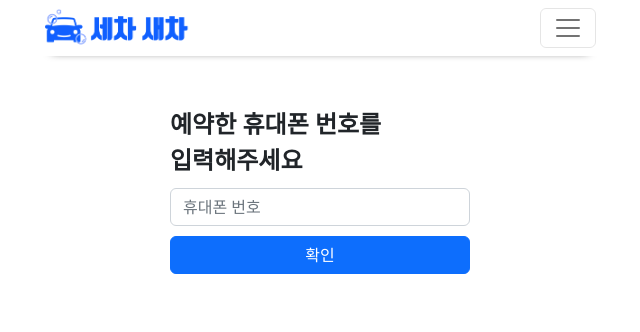
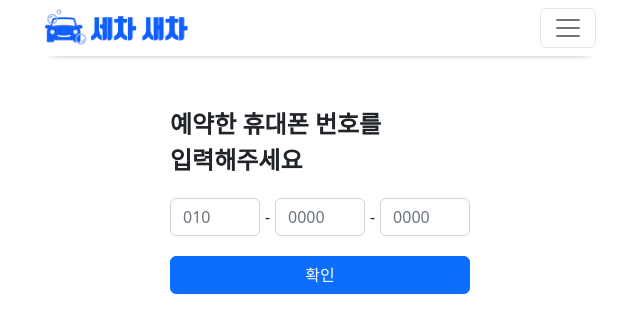
Before and after one commit to washcarnewcar/WashcarNewcar-Front, a Next.js app: page /find in a window 1280 px wide. Shown: the top 332 px of the page, without its empty margins (320-960 px from the left). Built offline with nearby package versions, Linux system fonts and the light colour scheme; no server answers.

Commit message:
1126 - 예약 찾기 페이지의 휴대폰 번호 입력 폼 수정

```diff
--- a/pages/find/index.tsx
+++ b/pages/find/index.tsx
@@ -1,42 +1,98 @@
+import { FormikHelpers, useFormik } from 'formik';
 import { useRouter } from 'next/router';
 import React, { useState } from 'react';
 import { Button, Form } from 'react-bootstrap';
+import { number, object } from 'yup';
 import Header from '../../src/components/Header';
+import { authClient } from '../../src/function/request';
 import styles from '../../styles/Find.module.scss';
 
-function Find() {
+interface Values {
+  tel1: string;
+  tel2: string;
+  tel3: string;
+}
+
+const initialValues: Values = {
+  tel1: '',
+  tel2: '',
+  tel3: '',
+};
+
+const schema = object().shape({
+  tel1: number().required(),
+  tel2: number().required(),
+  tel3: number().required(),
+});
+
+export default function Find() {
   const router = useRouter();
-  const [phone, setPhone] = useState('');
 
-  function onPhoneChange(e: React.ChangeEvent<HTMLInputElement>) {
-    setPhone(e.target.value);
-  }
+  const handleSubmit = async (
+    values: Values,
+    { setSubmitting }: FormikHelpers<Values>
+  ) => {
+    setSubmitting(true);
+    router.push(`/find/${values.tel1}-${values.tel2}-${values.tel3}`);
+    setSubmitting(false);
+  };
 
-  function onSubmit(e: React.SyntheticEvent<HTMLFormElement>) {
-    e.preventDefault();
-    router.push(`/find/${phone}`);
-  }
+  const formik = useFormik({
+    initialValues: initialValues,
+    onSubmit: handleSubmit,
+    validationSchema: schema,
+  });
 
   return (
     <>
       <Header type={1} />
       <div className={styles.body}>
-        <form className={styles.form} onSubmit={onSubmit}>
+        <Form className={styles.form} onSubmit={formik.handleSubmit}>
           <div className={styles.title}>예약한 휴대폰 번호를 입력해주세요</div>
-          <Form.Control
-            className={styles.phone}
-            type="tel"
-            placeholder="휴대폰 번호"
-            as="input"
-            onChange={onPhoneChange}
-          ></Form.Control>
-          <Button variant="primary" className={styles.submit} type="submit">
+          {/* 매장 전화번호 */}
+          <Form.Group className={styles.form_group}>
+            <div className={styles.tel_wrapper}>
+              <Form.Control
+                type="tel"
+                name="tel1"
+                placeholder="010"
+                maxLength={3}
+                value={formik.values.tel1}
+                onChange={formik.handleChange}
+                isInvalid={!!formik.errors.tel1 && formik.touched.tel1}
+              />
+              -
+              <Form.Control
+                type="tel"
+                name="tel2"
+                placeholder="0000"
+                maxLength={4}
+                value={formik.values.tel2}
+                onChange={formik.handleChange}
+                isInvalid={!!formik.errors.tel2 && formik.touched.tel2}
+              />
+              -
+              <Form.Control
+                type="tel"
+                name="tel3"
+                placeholder="0000"
+                maxLength={4}
+                value={formik.values.tel3}
+                onChange={formik.handleChange}
+                isInvalid={!!formik.errors.tel3 && formik.touched.tel3}
+              />
+            </div>
+          </Form.Group>
+          <Button
+            variant="primary"
+            className={styles.submit}
+            type="submit"
+            disabled={formik.isSubmitting}
+          >
             확인
           </Button>
-        </form>
+        </Form>
       </div>
     </>
   );
 }
-
-export default Find;
--- a/src/components/StoreForm.tsx
+++ b/src/components/StoreForm.tsx
@@ -10,7 +10,7 @@ import { BeatLoader } from 'react-spinners';
 import styles from '../../styles/StoreForm.module.scss';
 import { StoreDto } from '../dto';
 import { compressImage } from '../function/processingImage';
-import { authClient, client } from '../function/request';
+import { authClient } from '../function/request';
 import { Images, uploadImage, uploadImages } from '../function/S3Utils';
 import Loading from './Loading';
 
--- a/styles/Find.module.scss
+++ b/styles/Find.module.scss
@@ -14,8 +14,18 @@
       word-break: keep-all;
     }
 
-    .phone {
-      margin-bottom: 10px;
+    .form_group {
+      margin: 20px 0px;
+
+      .tel_wrapper {
+        display: flex;
+        align-items: center;
+        gap: 5px;
+
+        .tel {
+          margin-bottom: 10px;
+        }
+      }
     }
 
     .submit {
```
Also changed, not shown: pages/find/[tel].tsx (renamed from pages/find/[phone].tsx, +5 -5 lines), src/components/Except.tsx (+17 -1 lines).
